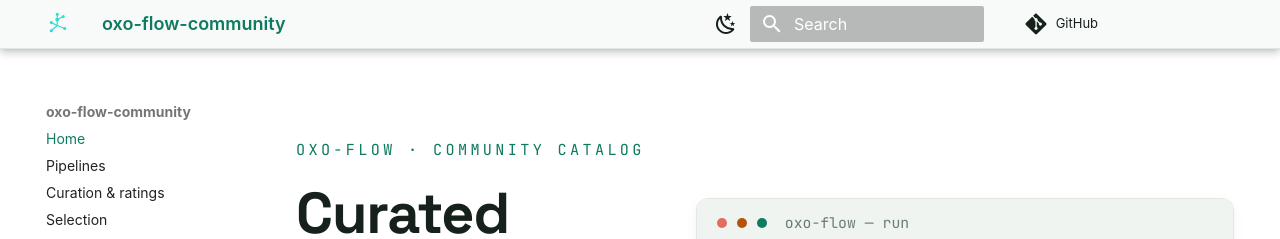
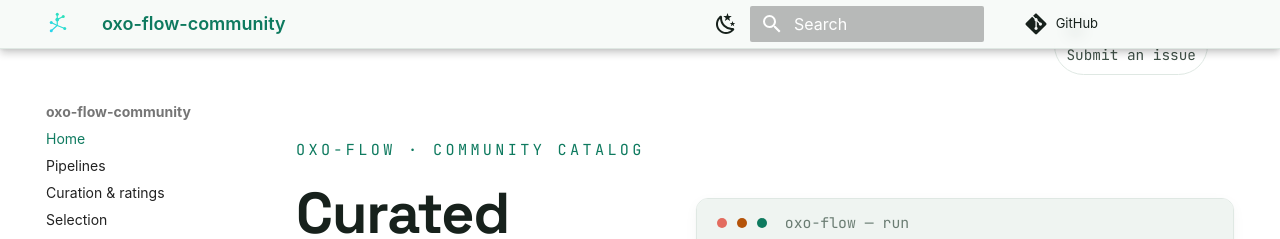
Before and after one commit to oxo-flow-community/oxo-flow-community.github.io, an MkDocs documentation site: the page built from docs/index.md, in a window 1280 px wide. Shown: the top 239 px of the page. Built offline with MkDocs 1.6.1 and Material for MkDocs 9.7.7, drawn with Linux system fonts in a browser that asks for light colours; comment, search, counter and statistics services are not loaded.

Commit message:
feat(site): 'Submit an issue' header button beside the GitHub icon
The catalog read every problem report via chat; a first-class issue
button gives readers a direct path. overrides/main.html appends a
pill button (icon + label) to the header right of the GitHub repo
icon, linking to the site repository's issues/new; label collapses to
the icon alone on narrow viewports. mkdocs.yml gains custom_dir.

```diff
--- a/docs/stylesheets/extra.css
+++ b/docs/stylesheets/extra.css
@@ -988,3 +988,39 @@
   margin-top: 0.5rem;
   line-height: 1.5;
 }
+
+/* ---- Submit-an-issue header button ---- */
+.ox-issue-btn {
+  position: absolute;
+  top: 0.62rem;
+  right: 3.4rem;
+  display: inline-flex;
+  align-items: center;
+  gap: 0.35rem;
+  padding: 0.15rem 0.55rem;
+  border-radius: 999px;
+  border: 1px solid var(--edge);
+  background: var(--panel);
+  color: var(--ink-2) !important;
+  text-decoration: none !important;
+  font-size: 0.72rem;
+  font-family: "JetBrains Mono", monospace;
+  line-height: 1.6rem;
+}
+.ox-issue-btn:hover {
+  color: var(--brand) !important;
+  border-color: var(--brand);
+  background: var(--brand-soft);
+}
+.ox-issue-btn svg {
+  fill: currentColor;
+  width: 0.95rem;
+  height: 0.95rem;
+}
+@media (max-width: 76.18em) {
+  .ox-issue-btn .ox-issue-label { display: none; }
+  .ox-issue-btn { right: 2.8rem; }
+}
+@media (max-width: 36em) {
+  .ox-issue-btn { right: 7.6rem; }
+}
--- a/mkdocs.yml
+++ b/mkdocs.yml
@@ -9,6 +9,7 @@
 
 theme:
   name: material
+  custom_dir: overrides
   font: false
   logo: assets/logo.svg
   favicon: assets/favicon.svg
--- /dev/null
+++ b/overrides/main.html
@@ -0,0 +1,14 @@
+{# Custom header button: "Submit an issue" next to the GitHub repo icon #}
+{% extends "base.html" %}
+
+{% block header %}
+  {{ super() }}
+  <a href="https://github.com/oxo-flow-community/oxo-flow-community.github.io/issues/new"
+     class="md-header__button md-icon ox-issue-btn"
+     title="Submit an issue" aria-label="Submit an issue">
+    <svg xmlns="http://www.w3.org/2000/svg" viewBox="0 0 24 24">
+      <path d="M12 2C6.48 2 2 6.48 2 12s4.48 10 10 10 10-4.48 10-10S17.52 2 12 2zm1 15h-2v-2h2v2zm0-4h-2V7h2v6z"/>
+    </svg>
+    <span class="ox-issue-label">Submit an issue</span>
+  </a>
+{% endblock %}
```
